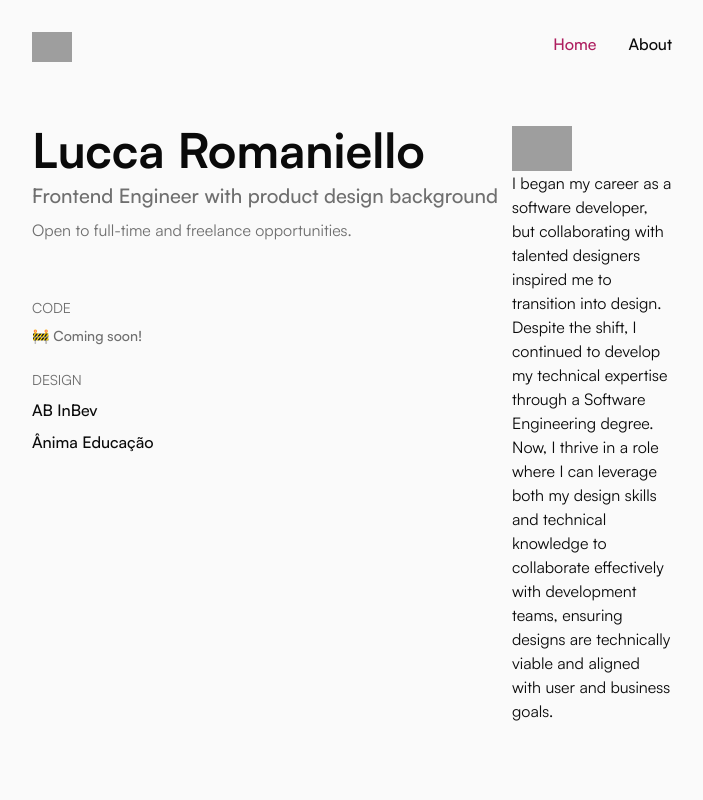
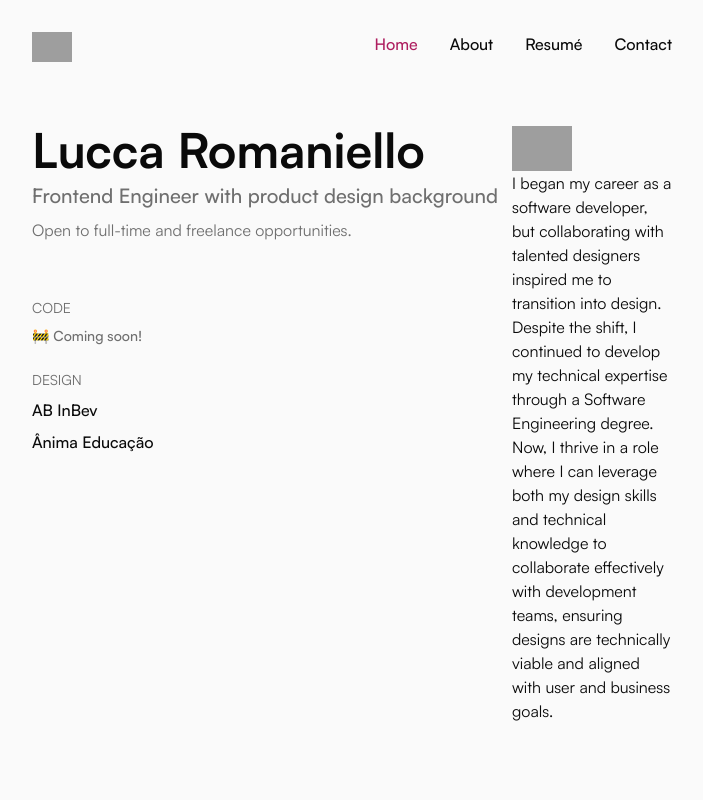
Before and after one commit to luccaromaniello/portfolio, a Next.js app: page / in a window 1280 px wide. Shown: the top 800 px of the page, without its empty margins (288-991 px from the left). Built offline with nearby package versions, Linux system fonts and the light colour scheme; grey boxes are pictures that could not be loaded.

Commit message:
Add support to external links in menu item component

```diff
--- a/src/components/MenuItem/index.tsx
+++ b/src/components/MenuItem/index.tsx
@@ -4,10 +4,16 @@ interface MenuItemProps {
   name: string,
   pageReference: string,
   active: boolean,
+  external?: boolean,
 }
 
-export const MenuItem = ({ name, pageReference, active }: MenuItemProps) => {
-  return active ?
-    <Link href={pageReference} className="text-base font-medium text-primary-main hover:text-content-tertiary">{name}</Link> :
-    <Link href={pageReference} className="text-base font-medium hover:text-content-tertiary">{name}</Link>
+export const MenuItem = ({ name, pageReference, active, external }: MenuItemProps) => {
+  return (
+    external ?
+      <a href={pageReference} rel="noreferrer" target="_blank" className="text-base font-medium hover:text-content-tertiary">{name}</a>
+    :
+      active ?
+        <Link href={pageReference} className="text-base font-medium text-primary-main hover:text-content-tertiary">{name}</Link> :
+        <Link href={pageReference} className="text-base font-medium hover:text-content-tertiary">{name}</Link>
+  )
 };
--- a/src/components/TopNavigation/index.tsx
+++ b/src/components/TopNavigation/index.tsx
@@ -16,6 +16,16 @@ export default function SideNavigation() {
       href: '/about',
       title: 'About',
     },
+    {
+      href: 'https://www.linkedin.com/in/luccaromaniello/',
+      title: 'Resumé',
+      external: true,
+    },
+    {
+      href: 'mailto:hello@luccaromaniello.com',
+      title: 'Contact',
+      external: true,
+    },
   ];
 
   return (
@@ -29,9 +39,9 @@ export default function SideNavigation() {
       />
       <div className="">
         <ul className="flex flex-row gap-8">
-          {pages.map(({ href, title }) => (
+          {pages.map(({ href, title, external }) => (
             <li className="" key={title}>
-              <MenuItem name={title} pageReference={href} active={pathname === href} />
+              <MenuItem name={title} pageReference={href} active={pathname === href} external={external}/>
             </li>
           ))}
         </ul>
```
